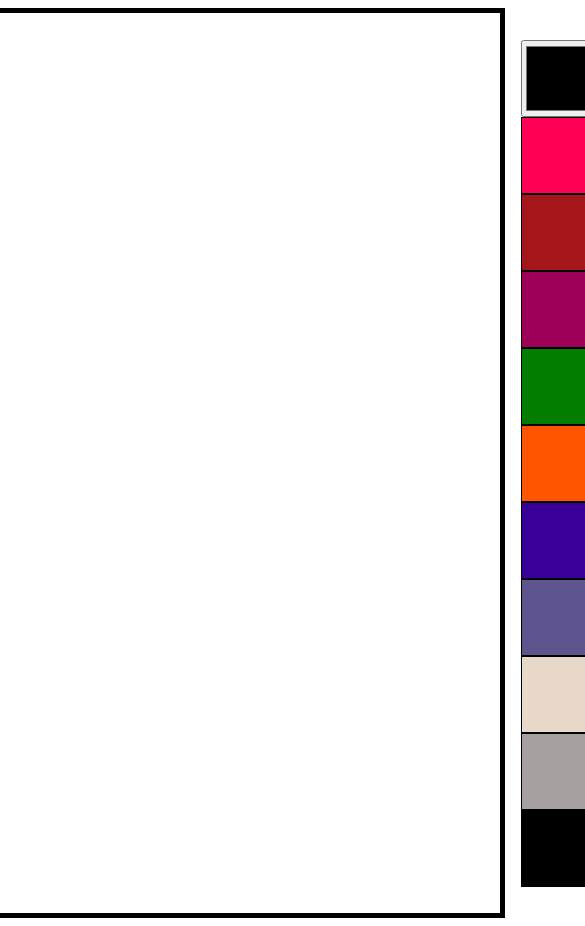
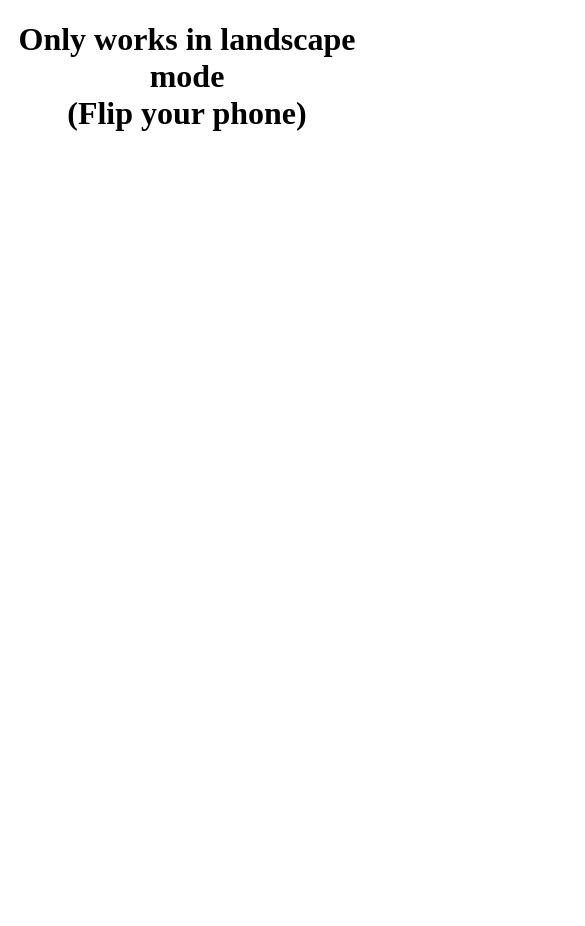
Before and after one commit to HODLBAEK/painter, a plain HTML site: page index.html in a window 390 px wide. Shown: the top 926 px of the page, 585 px wide, since content can reach past the window. After the commit the page ends 844 px from the top, so only its background shows below. Drawn offline with Linux system fonts and the light colour scheme.

Commit message:
media query

```diff
--- a/app.js
+++ b/app.js
@@ -8,8 +8,8 @@ const lineWidth = document.getElementById("line-width")
 const selectColor = document.getElementById("color")
 const canvas = document.querySelector("canvas")
 const ctx = canvas.getContext("2d")
-canvas.width = 900
-canvas.height = 900
+// canvas.width = window.innerWidth
+// canvas.height = window.innerHeight
 ctx.lineWidth = lineWidth.value
 let isPainting = false
 let isFilling = false
--- a/index.html
+++ b/index.html
@@ -10,6 +10,10 @@
 </head>
 
 <body>
+  <h1 class="alert-msg">Only works in landscape mode
+    <br />
+    (Flip your phone)
+  </h1>
   <canvas> </canvas>
   <div class="color">
     <input type="color" id="color" />
--- a/styles.css
+++ b/styles.css
@@ -1,3 +1,10 @@
+html,
+body {
+  width: 100%;
+  height: 100%;
+  padding: 0;
+}
+
 body {
   display: flex;
   justify-content: center;
@@ -5,9 +12,9 @@ body {
 }
 
 canvas {
-  width: 900px;
-  height: 900px;
-  border: 5px solid black;
+  width: 100%;
+  height: 100%;
+  border: 5px solid rgb(128, 79, 79);
 }
 
 .color {
@@ -15,13 +22,13 @@ canvas {
 }
 
 #color {
-  width: 77px;
-  height: 77px;
+  width: 3rem;
+  height: 3rem;
 }
 
 .color-option {
-  width: 75px;
-  height: 75px;
+  width: 3rem;
+  height: 3rem;
   cursor: pointer;
   border: 1px solid black;
 }
@@ -49,3 +56,54 @@ canvas {
 #line-width-label {
   font-size: 1.5rem;
 }
+
+.alert-msg {
+  font-size: 2rem;
+}
+
+@media (max-width: 940px) {
+  html,
+  body {
+    text-align: center;
+    margin: 0;
+    padding: 0;
+  }
+
+  body {
+    display: flex;
+    align-items: flex-start;
+  }
+
+  .modify {
+    justify-content: flex-end;
+    margin: 1em;
+    row-gap: 0.35em;
+  }
+
+  .btn {
+    border-radius: 5px;
+    padding: 0.5em;
+    font-size: 0.75rem;
+    letter-spacing: 1.1px;
+    cursor: pointer;
+  }
+
+  #line-width-label {
+    font-size: 1rem;
+  }
+}
+
+@media (orientation: portrait) {
+  canvas,
+  #color,
+  .modify,
+  .color-option {
+    display: none;
+  }
+}
+
+@media (orientation: landscape) {
+  .alert-msg {
+    display: none;
+  }
+}
```
